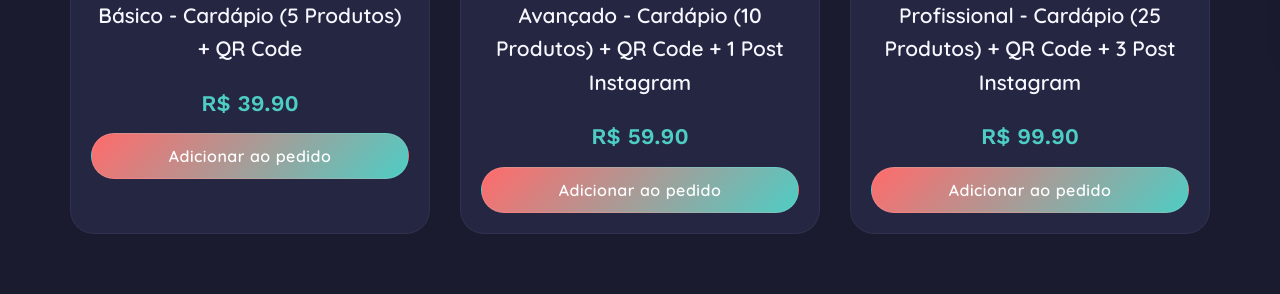
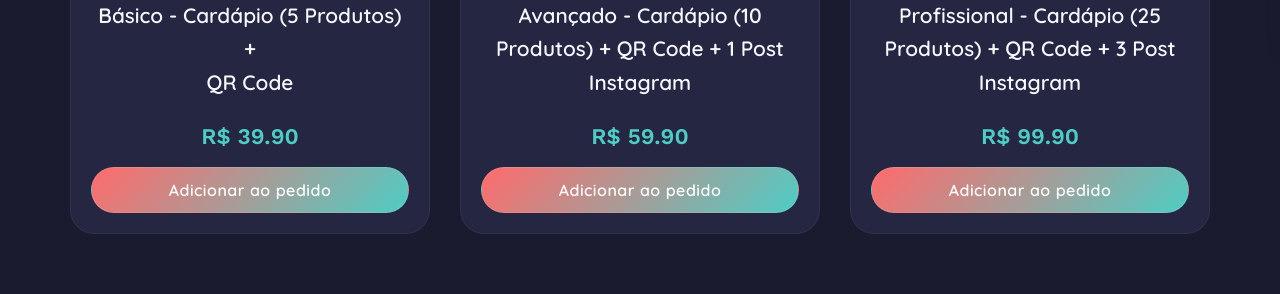
Before and after one commit to GHOSTxXAN/zappedidos, a plain HTML site: page index.html in a window 1280 px wide. Shown: the part 757-1051 px from the top of the page. Drawn offline with nearby package versions, Linux system fonts and the light colour scheme.

Commit message:
Update product name with HTML tags in index.html

```diff
--- a/index.html
+++ b/index.html
@@ -680,7 +680,7 @@ input::placeholder {
 const MEU_WHATSAPP = "5524992346329";
 
 const PRODUTOS = [
-  { id: 1, nome: "Básico - Cardápio (5 Produtos) + QR Code", preco: 39.90, img: "https://ghostxxan.github.io/imagesZap/img/Propaganda/basico1-600x350.png" },
+  { id: 1, nome: "Básico - Cardápio (5 Produtos)<p>+</p><p> QR Code</p>", preco: 39.90, img: "https://ghostxxan.github.io/imagesZap/img/Propaganda/basico1-600x350.png" },
   { id: 2, nome: "Avançado - Cardápio (10 Produtos) + QR Code + 1 Post Instagram", preco: 59.90, img: "https://ghostxxan.github.io/imagesZap/img/Propaganda/avancado1-600x350.png" },
   { id: 3, nome: "Profissional - Cardápio (25 Produtos) + QR Code + 3 Post Instagram", preco: 99.90, img: "https://ghostxxan.github.io/imagesZap/img/Propaganda/profissional-600x350.png" }
 ];
```
